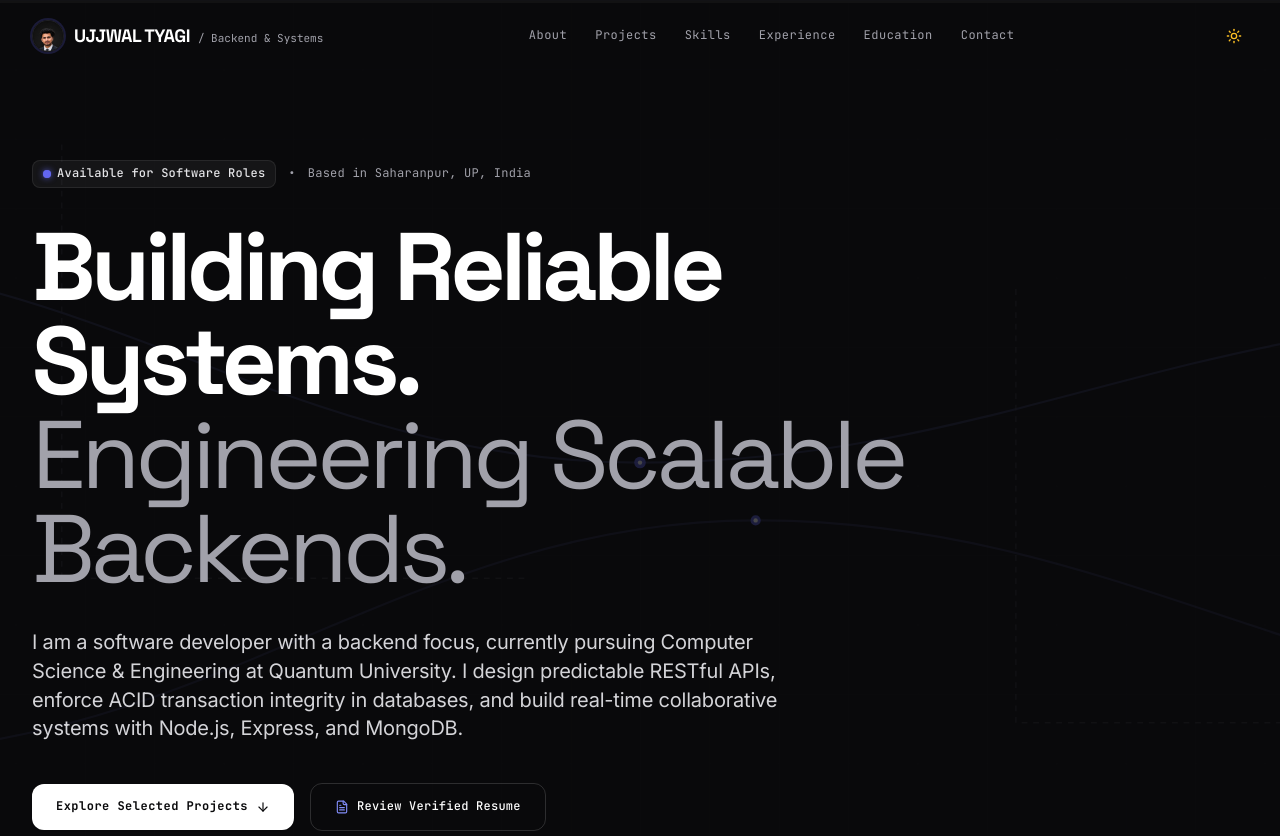
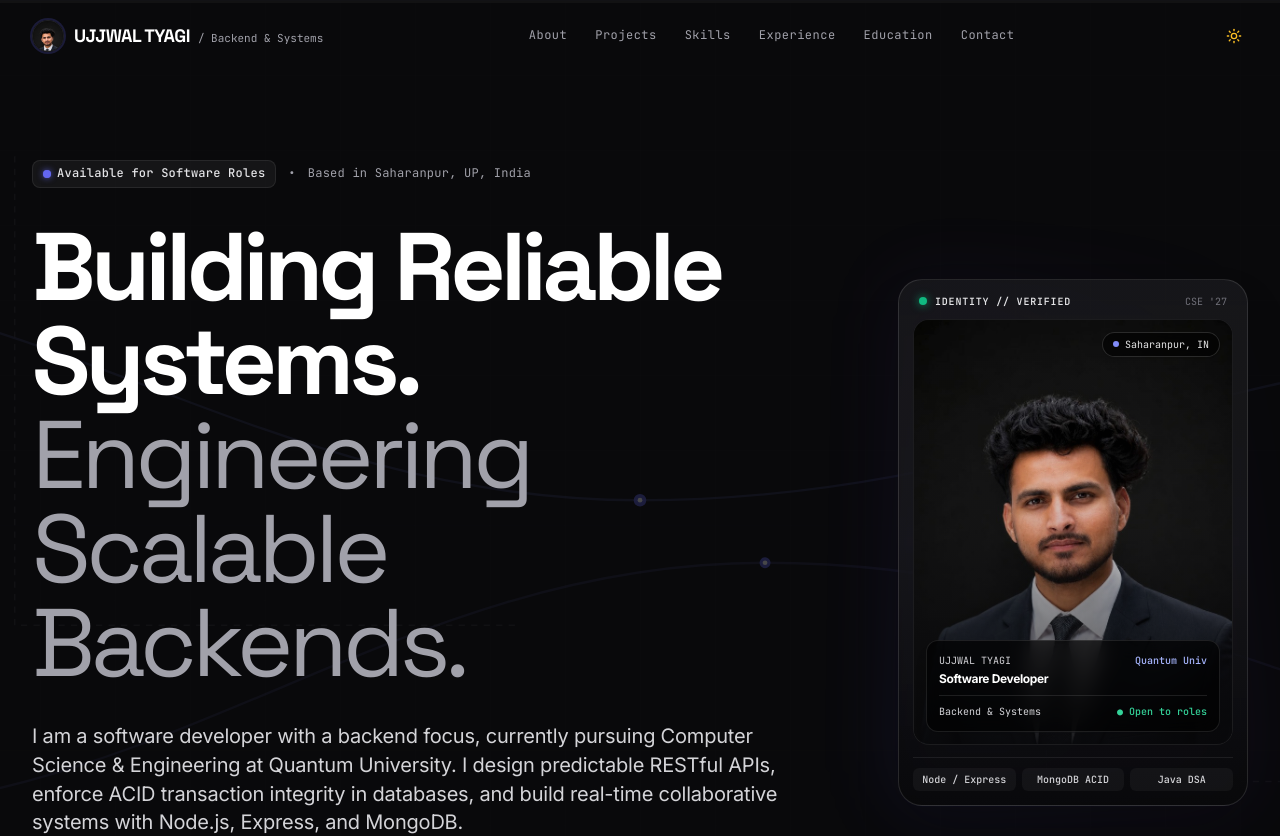
Before and after one commit to ujjwaltyagivashishtha/Portfolio, a React (Vite) app: page / in a window 1280 px wide. Shown: the top 836 px of the page. Built offline with nearby package versions, Linux system fonts and the light colour scheme; the HTML template or start-up script is replaced by a standard one.

Commit message:
feat(hero): integrate high-tech identity portrait card into hero section

```diff
--- a/src/sections/Hero.jsx
+++ b/src/sections/Hero.jsx
@@ -1,4 +1,5 @@
 import React from 'react';
+import profilePhoto from '../assets/ujjwal-profile.jpg';
 import { personalInfo } from '../data/personalInfo';
 import { siteConfig } from '../config/site';
 import {
@@ -90,8 +91,11 @@ export const Hero = ({ onOpenResume }) => {
 
       <div className="relative max-w-7xl mx-auto px-4 sm:px-6 lg:px-8">
 
-        {/* Editorial Header Block */}
-        <div className="space-y-8 max-w-5xl">
+        {/* Editorial Header & Visual Block */}
+        <div className="grid grid-cols-1 lg:grid-cols-12 gap-12 lg:gap-8 items-center">
+
+          {/* Left Column: Headlines & Actions (7 cols on lg, 8 on xl) */}
+          <div className="lg:col-span-7 xl:col-span-8 space-y-8">
 
             {/* Eyebrow Label & Current Availability - Staggered 0ms */}
             <div className="animate-fade-up flex flex-wrap items-center gap-3 text-xs font-mono text-zinc-600 dark:text-zinc-400">
@@ -141,6 +145,90 @@ export const Hero = ({ onOpenResume }) => {
 
           </div>
 
+          {/* Right Column: High-Tech Identity Portrait (5 cols on lg, 4 on xl) */}
+          <div className="lg:col-span-5 xl:col-span-4 flex justify-center lg:justify-end animate-fade-up delay-200">
+            <div className="relative group max-w-[320px] sm:max-w-[350px] w-full">
+              {/* Subtle ambient backlight glow */}
+              <div
+                className="absolute -inset-2 rounded-3xl bg-gradient-to-tr from-indigo-500/25 via-violet-500/15 to-transparent blur-2xl opacity-60 dark:opacity-40 group-hover:opacity-100 transition-opacity duration-500 pointer-events-none"
+                aria-hidden="true"
+              />
+
+              {/* Framed Card Container */}
+              <div className="relative rounded-3xl p-3 sm:p-3.5 bg-gradient-to-b from-white/95 via-zinc-50/90 to-zinc-100/90 dark:from-zinc-900/90 dark:via-zinc-900/80 dark:to-zinc-950/95 border border-zinc-200/90 dark:border-white/[0.12] shadow-2xl backdrop-blur-md">
+
+                {/* Top System Status Bar */}
+                <div className="flex items-center justify-between px-1.5 pb-2.5 font-mono text-[11px] text-zinc-500 dark:text-zinc-400">
+                  <div className="flex items-center gap-2">
+                    <span className="relative flex h-2 w-2">
+                      <span className="animate-ping absolute inline-flex h-full w-full rounded-full bg-emerald-400 opacity-75"></span>
+                      <span className="relative inline-flex rounded-full h-2 w-2 bg-emerald-500 shadow-[0_0_8px_rgba(16,185,129,0.8)]"></span>
+                    </span>
+                    <span className="font-semibold tracking-wider uppercase text-zinc-800 dark:text-zinc-200 text-[10px]">
+                      IDENTITY // VERIFIED
+                    </span>
+                  </div>
+                  <span className="text-[10px] text-zinc-400 dark:text-zinc-500">
+                    CSE '27
+                  </span>
+                </div>
+
+                {/* Main Photo Frame */}
+                <div className="relative overflow-hidden rounded-2xl aspect-[3/4] bg-zinc-950 border border-zinc-200/60 dark:border-white/[0.08] shadow-inner">
+                  <img
+                    src={profilePhoto}
+                    alt="Ujjwal Tyagi — Software Developer"
+                    className="w-full h-full object-cover object-top filter contrast-[1.03] transition-transform duration-700 ease-out group-hover:scale-105"
+                    loading="eager"
+                  />
+
+                  {/* Atmospheric Bottom Gradient Overlay */}
+                  <div
+                    className="absolute inset-0 bg-gradient-to-t from-zinc-950/90 via-zinc-950/20 to-transparent pointer-events-none"
+                    aria-hidden="true"
+                  />
+
+                  {/* Floating Location Badge */}
+                  <div className="absolute top-3 right-3 px-2.5 py-1 rounded-full bg-black/60 backdrop-blur-md border border-white/15 text-[10px] font-mono text-white/90 flex items-center gap-1.5 shadow-sm">
+                    <span className="w-1.5 h-1.5 rounded-full bg-indigo-400"></span>
+                    <span>Saharanpur, IN</span>
+                  </div>
+
+                  {/* Floating Identity & Role Card */}
+                  <div className="absolute bottom-3 left-3 right-3 p-3 rounded-xl bg-black/65 backdrop-blur-md border border-white/10 text-white shadow-lg">
+                    <div className="flex items-center justify-between font-mono text-[10px] text-zinc-300 mb-0.5">
+                      <span>UJJWAL TYAGI</span>
+                      <span className="text-indigo-300 font-medium">Quantum Univ</span>
+                    </div>
+                    <div className="text-xs font-bold text-white tracking-tight">
+                      Software Developer
+                    </div>
+                    <div className="mt-2 pt-2 border-t border-white/10 flex items-center justify-between font-mono text-[10px] text-zinc-300">
+                      <span>Backend & Systems</span>
+                      <span className="text-emerald-400 font-medium">● Open to roles</span>
+                    </div>
+                  </div>
+                </div>
+
+                {/* Technical Stack Micro-Badges */}
+                <div className="mt-3 pt-2.5 border-t border-zinc-200/80 dark:border-white/[0.08] grid grid-cols-3 gap-1.5 text-center font-mono text-[10px]">
+                  <div className="px-1.5 py-1 rounded-md bg-zinc-100 dark:bg-white/[0.04] text-zinc-700 dark:text-zinc-300 font-medium truncate">
+                    Node / Express
+                  </div>
+                  <div className="px-1.5 py-1 rounded-md bg-zinc-100 dark:bg-white/[0.04] text-zinc-700 dark:text-zinc-300 font-medium truncate">
+                    MongoDB ACID
+                  </div>
+                  <div className="px-1.5 py-1 rounded-md bg-zinc-100 dark:bg-white/[0.04] text-zinc-700 dark:text-zinc-300 font-medium truncate">
+                    Java DSA
+                  </div>
+                </div>
+
+              </div>
+            </div>
+          </div>
+
+        </div>
+
         {/* Structural Architecture Signature Strip - Staggered 320ms */}
         <div className="animate-fade-up delay-400 mt-16 sm:mt-24 pt-8 border-t border-zinc-200 dark:border-white/[0.08] grid grid-cols-2 md:grid-cols-4 gap-4 font-mono text-xs">
           <div className="p-3 rounded-xl space-y-1 group transition-all duration-200 ease-out hover:bg-zinc-100/60 dark:hover:bg-white/[0.03] hover:-translate-y-0.5">
```
Lines whose indentation alone changed are shown as unchanged.
